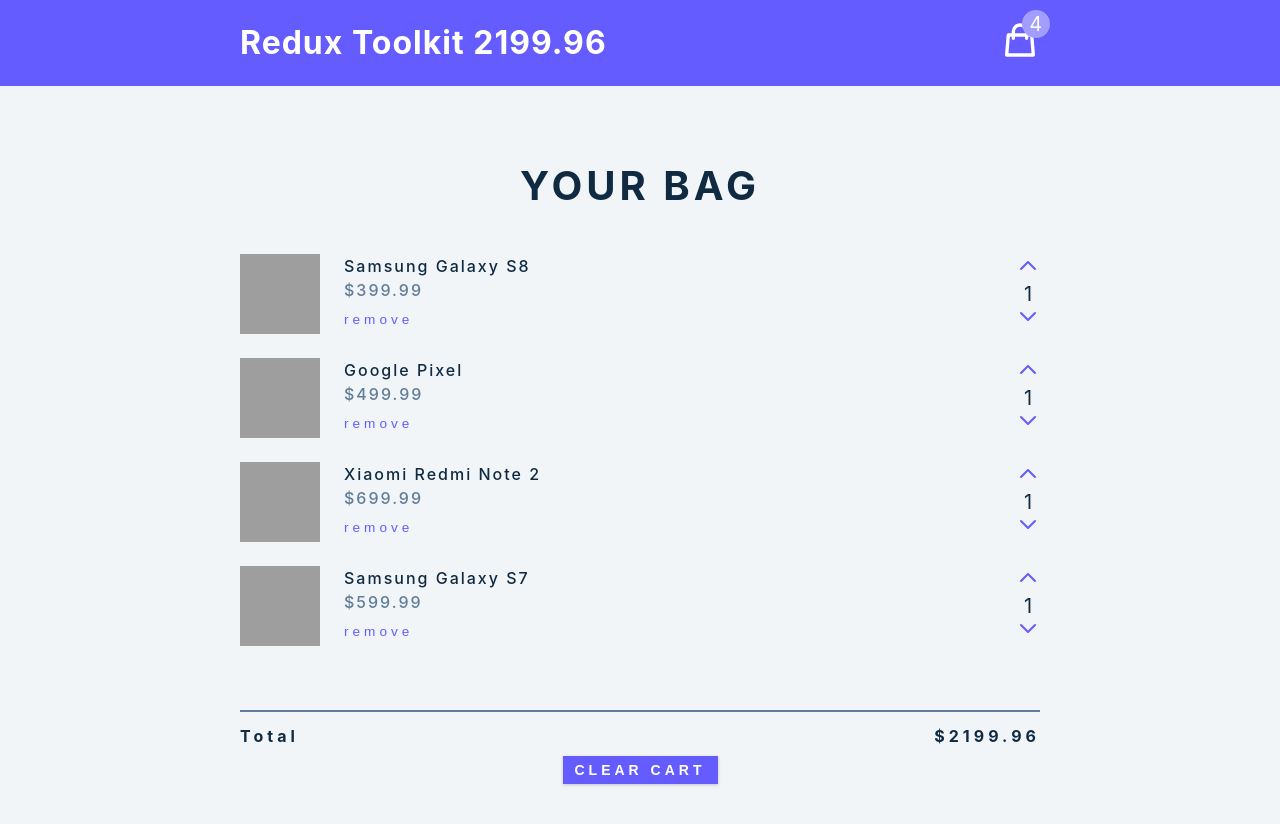
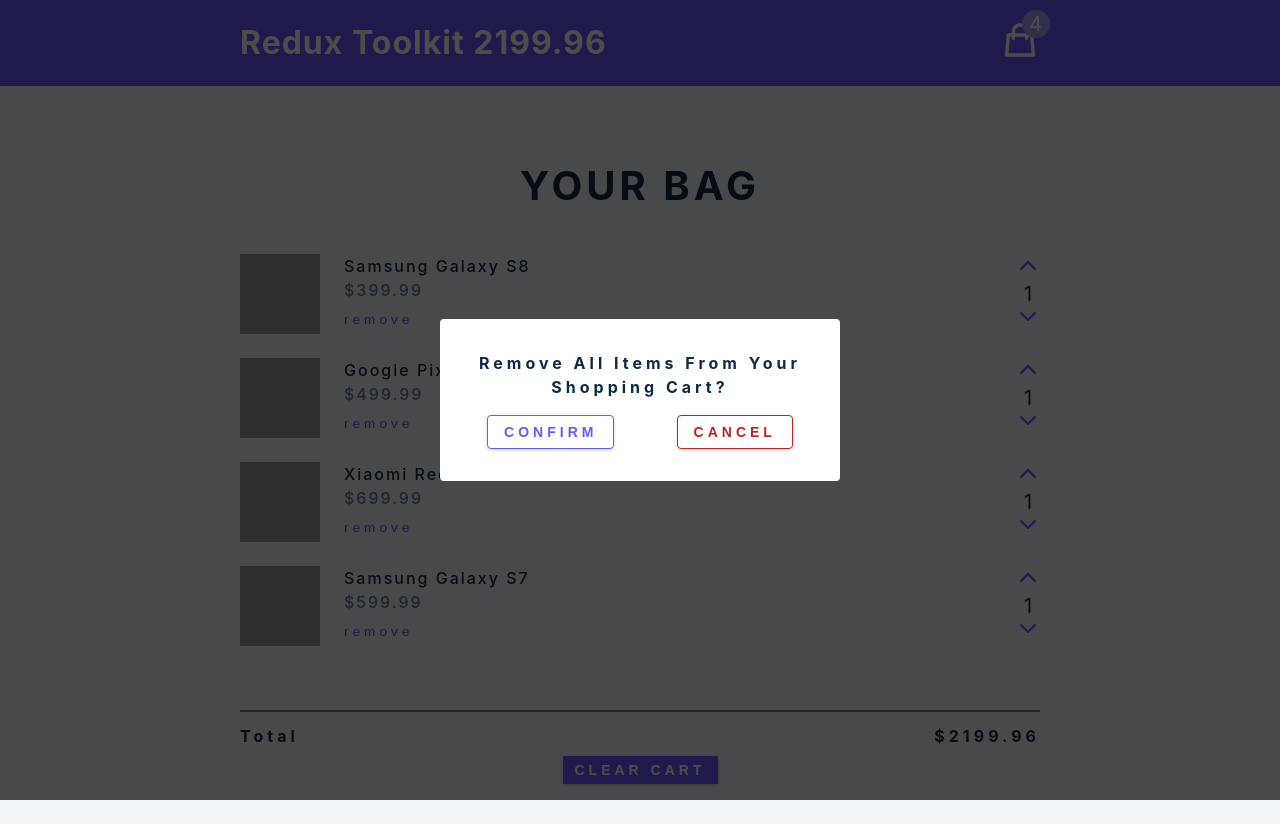
Before and after one commit to iamshahidameen/redu-toolkit-tutorial, a React (Create React App) app: page / in a window 1280 px wide. Built offline with nearby package versions, Linux system fonts and the light colour scheme; grey boxes are pictures that could not be loaded.

Commit message:
Modal UI created

```diff
--- a/src/App.js
+++ b/src/App.js
@@ -3,6 +3,7 @@
 import { useEffect } from 'react';
 import { useSelector, useDispatch } from 'react-redux';
 import { calculateTotals } from './features/cart/cartSlice';
+import Modal from './components/Modal';
 // import cartItems from './cartItems';
 
 function App() {
@@ -14,6 +15,7 @@
   }, [cartItems]);
   return (
     <main>
+      <Modal />
       <Navbar />
       <CartContainer />
     </main>
--- /dev/null
+++ b/src/components/Modal.js
@@ -0,0 +1,19 @@
+const Modal = () => {
+  return (
+    <aside className="modal-container">
+      <div className="modal">
+        <h4>Remove all items from your shopping cart?</h4>
+        <div className="btn-container">
+          <button type="button" className="btn confirm-btn">
+            confirm
+          </button>
+          <button type="button" className="btn clear-btn">
+            cancel
+          </button>
+        </div>
+      </div>
+    </aside>
+  );
+};
+
+export default Modal;
```
